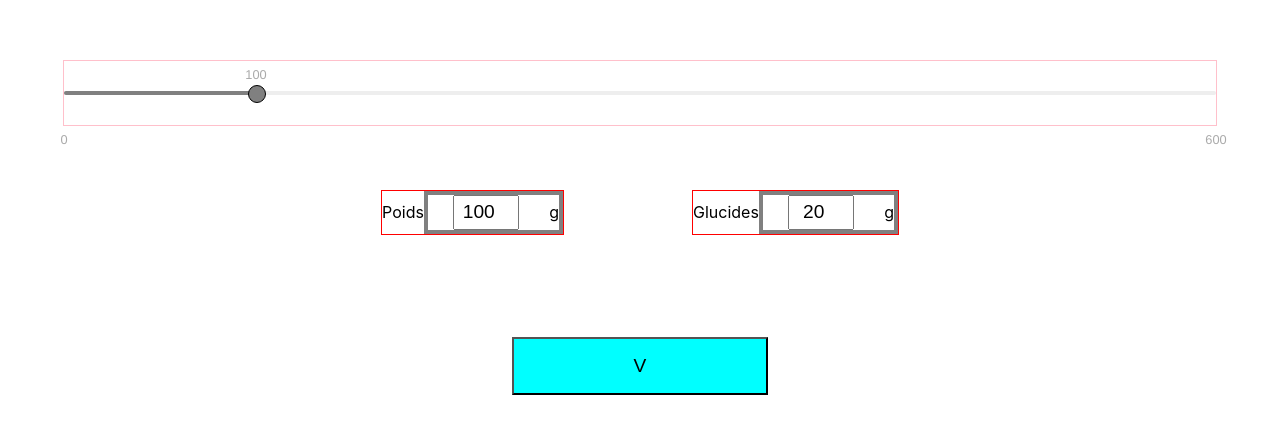
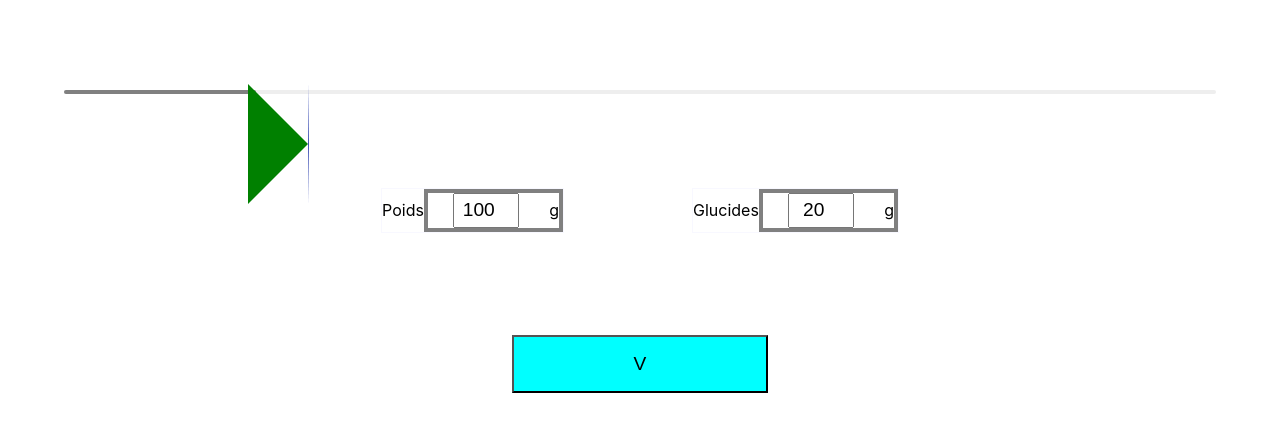
Before and after one commit to WildCodeSchool/Paris-0919-P2-Diabete, a React (Create React App) app in the folder ohmyg/: page / in a window 1280 px wide. Shown: the part 196-630 px from the top of the page. Built offline with nearby package versions, Linux system fonts and the light colour scheme.

Commit message:
css attempts

```diff
--- a/ohmyg/src/components/pages/calculation/CarbCalculation.css
+++ b/ohmyg/src/components/pages/calculation/CarbCalculation.css
@@ -6,14 +6,24 @@
 }
 
 .input-range__slider{
-   background: gray;
-   border: 1px solid black;
+   background:transparent;
+   border-radius: 0;
+   width: 0;
+  height: 0;
+  border-top: 60px solid transparent;
+  border-bottom: 60px solid transparent;
+
+  border-left: 60px solid green;
 }
 
 .input-range {
    width: 90%;
-   border: 1px solid pink;
+   /* border: 1px solid pink; */
    height: 5vw;
+}
+
+.input-range__label {
+   display: none;
 }
 
 /* SIZE INPUT */
@@ -46,7 +56,7 @@ input{
 }
 
 .inputWeight, .inputCarbo{
-   border: 1px solid red;
+   border: 1px solid ghostwhite;
    /* padding: 0;
    width: 10vw;
    height: 5vw; */
```
